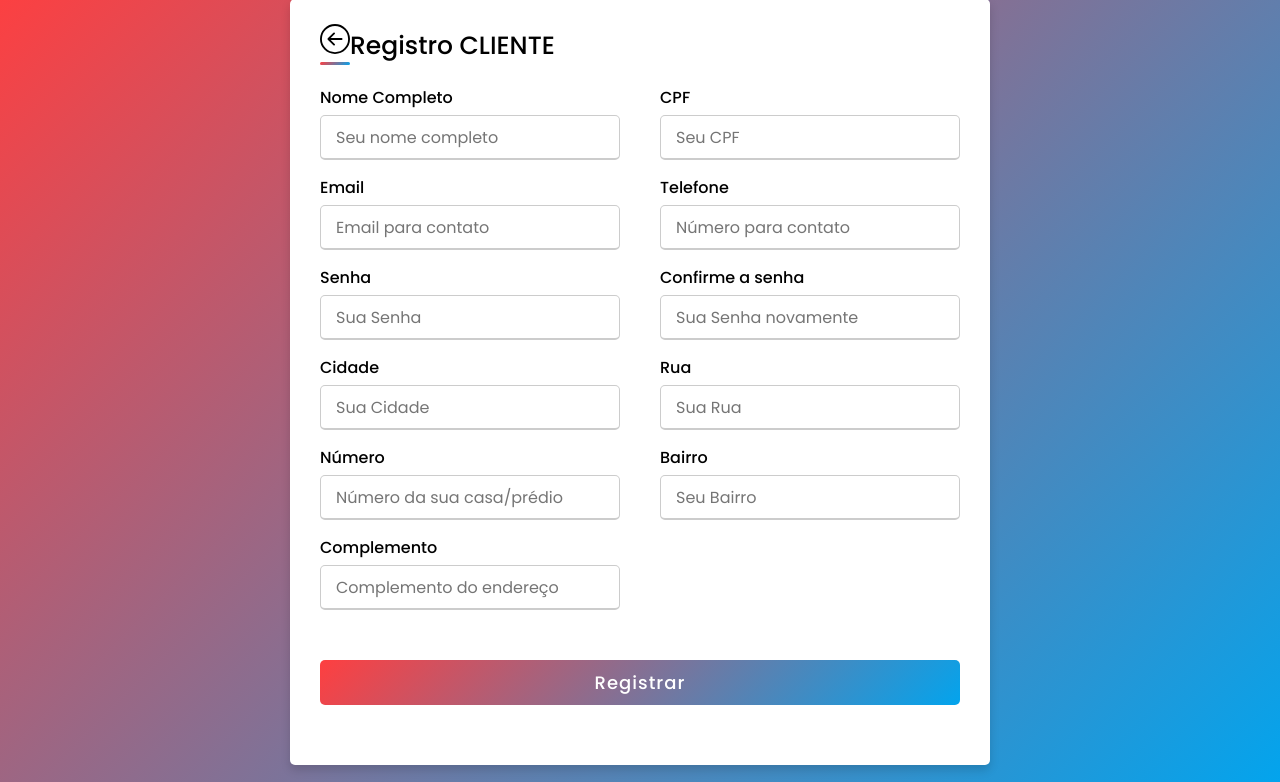
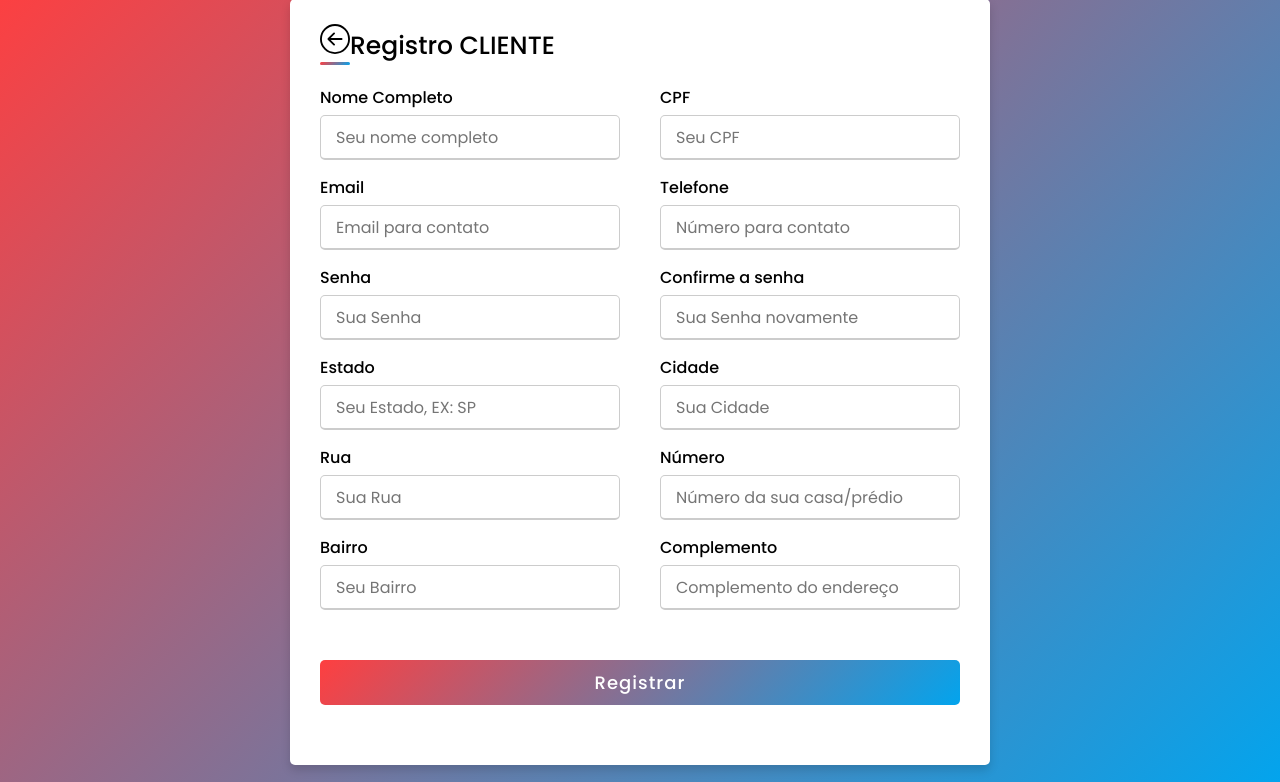
Before and after one commit to Hymdell/e-commerce_senac, a PHP site: page /cad_cliente.php in a window 1280 px wide. Shown: the part 18-800 px from the top of the page. Run offline with PHP 8.4, Linux system fonts and the light colour scheme.

Commit message:
adição campo estado nos cadastros

```diff
--- a/cad_cliente.php
+++ b/cad_cliente.php
@@ -25,7 +25,7 @@
           </div>
           <div class="input-box">
             <span class="details">Email</span>
-            <input type="text" placeholder="Email para contato" required>
+            <input type="email" pattern="[^ @]*@[^ @]*" placeholder="Email para contato" required>
           </div>
           <div class="input-box">
             <span class="details">Telefone</span>
@@ -38,6 +38,10 @@
           <div class="input-box">
             <span class="details">Confirme a senha</span>
             <input type="text" placeholder="Sua Senha novamente" required>
+          </div>
+          <div class="input-box">
+            <span class="details">Estado</span>
+            <input type="text" placeholder="Seu Estado, EX: SP" required>
           </div>
           <div class="input-box">
             <span class="details">Cidade</span>
--- a/cad_empresa.php
+++ b/cad_empresa.php
@@ -25,7 +25,7 @@
           </div>
           <div class="input-box">
             <span class="details">Email</span>
-            <input type="text" placeholder="Email para contato" required>
+            <input type="email" pattern="[^ @]*@[^ @]*" placeholder="Email para contato" required>
           </div>
           <div class="input-box">
             <span class="details">Telefone</span>
@@ -38,6 +38,10 @@
           <div class="input-box">
             <span class="details">Confirme a senha</span>
             <input type="text" placeholder="Sua Senha novamente" required>
+          </div>
+          <div class="input-box">
+            <span class="details">Estado</span>
+            <input type="text" placeholder="Estado da empresa, Ex: SP" required>
           </div>
           <div class="input-box">
             <span class="details">Cidade</span>
--- a/cad_tecnico.php
+++ b/cad_tecnico.php
@@ -25,7 +25,7 @@
           </div>
           <div class="input-box">
             <span class="details">Email</span>
-            <input type="text" placeholder="Email para contato" required>
+            <input type="email" pattern="[^ @]*@[^ @]*" placeholder="Email para contato" required>
           </div>
           <div class="input-box">
             <span class="details">Telefone</span>
@@ -38,6 +38,10 @@
           <div class="input-box">
             <span class="details">Confirme a senha</span>
             <input type="text" placeholder="Sua Senha novamente" required>
+          </div>
+          <div class="input-box">
+            <span class="details">Estado</span>
+            <input type="text" placeholder="Seu Estado, Ex: SP" required>
           </div>
           <div class="input-box">
             <span class="details">Cidade</span>
```
